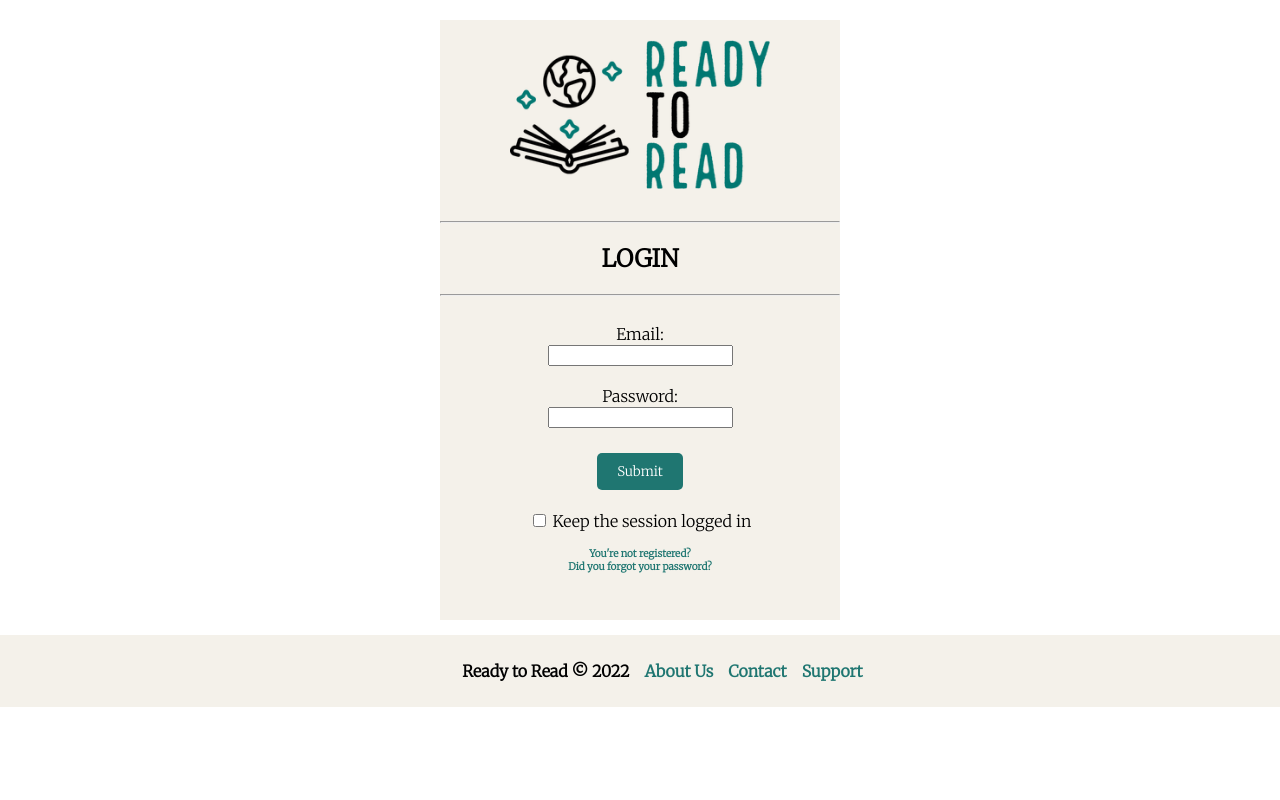
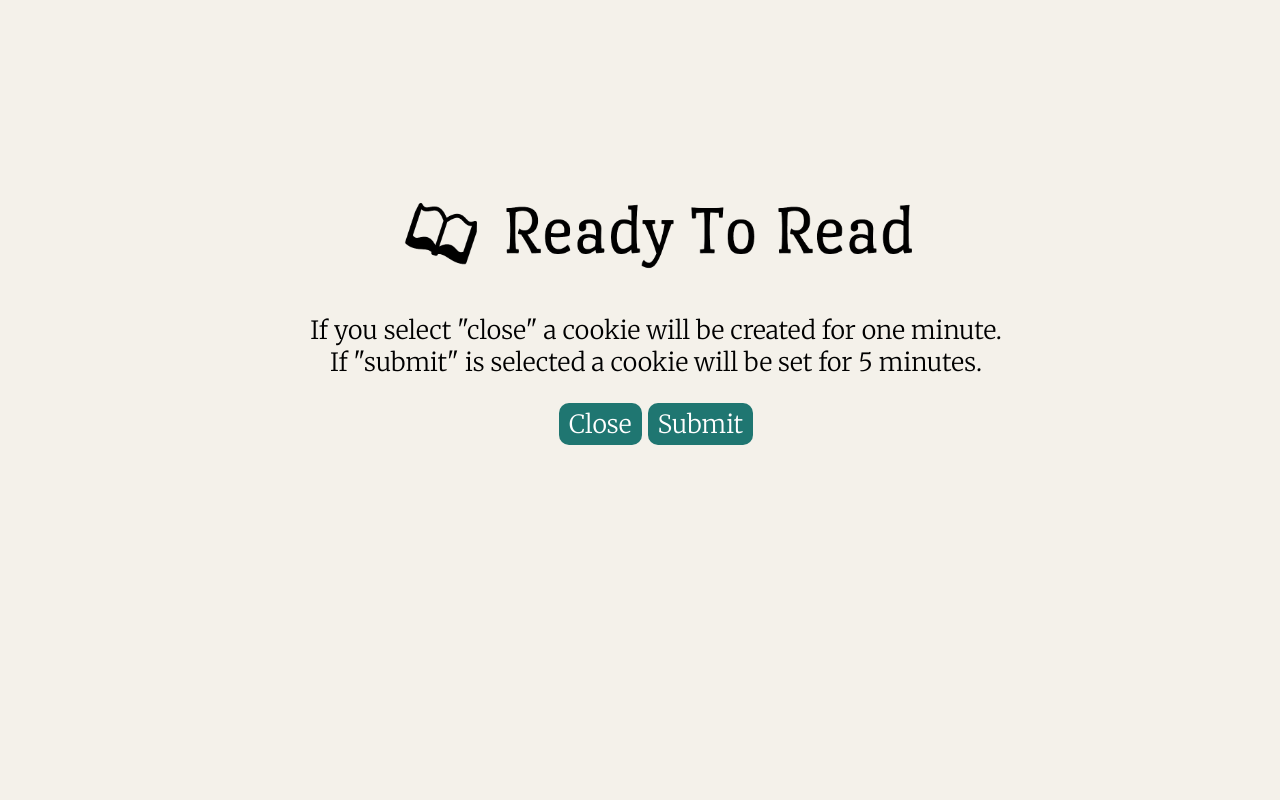
Before and after one commit to onemorecooder/ReadyToRead, a PHP site: page /login.php in a window 1280 px wide. Run offline with PHP 8.4, Linux system fonts and the light colour scheme.

Commit message:
PROYECTO PRÁCTICA DE MARCAS ACABADA

```diff
--- a/CSS/login.css
+++ b/CSS/login.css
@@ -156,3 +156,36 @@ footer ul li{
     }
 
 }
+
+.popup{
+    text-align:center;
+    width: 80%;
+    bottom: 0;
+    margin-top: auto;
+    padding-top: 15%;
+    font-size: 25px;
+}
+
+.popup-overlay{
+    display:none;
+    position:fixed;
+    height: 100%;
+    left:0;
+    right:0;
+    bottom:0;
+    background-color:#f4f1ea;
+    width: 100%;
+    padding:1rem;
+    z-index: 1;
+  }
+
+
+  a.close,
+  a.submit{
+    display:inline-block;
+    color:white;
+    background-color:#1f7671;
+    padding: 5px 10px;
+    border-radius: 10px;
+    text-decoration: none;
+  }
--- a/JS/login.js
+++ b/JS/login.js
@@ -49,3 +49,48 @@ $(document).ready(function () {
     }
   });
 });
+
+
+jQuery(document).ready(function($) {
+
+  //check to see if the submited cookie is set, if not check if the popup has been closed, if not then display the popup
+  if( getCookie('popupCookie') != 'submited'){
+    if(getCookie('popupCookie') != 'closed' ){
+      $('.popup-overlay').css("display", "block").hide().fadeIn();
+    }
+  }
+
+  $('a.close').click(function(){
+    $('.popup-overlay').fadeOut();
+    //sets the coookie to one minute if the popup is closed (whole numbers = days)
+    setCookie( 'popupCookie', 'closed', .00069444444 );
+  });
+
+  $('a.submit').click(function(){
+    $('.popup-overlay').fadeOut();
+    //sets the coookie to five minutes if the popup is submited (whole numbers = days)
+    setCookie( 'popupCookie', 'submited', .0034722222 );
+  });
+
+  function getCookie(cname) {
+    var name = cname + "=";
+    var ca = document.cookie.split(';');
+    for (var i = 0; i < ca.length; i++) {
+      var c = ca[i];
+      while (c.charAt(0) == ' ') {
+        c = c.substring(1);
+      }
+      if (c.indexOf(name) == 0) {
+        return c.substring(name.length, c.length);
+      }
+    }
+    return "";
+  }
+
+  function setCookie(cname, cvalue, exdays) {
+    var d = new Date();
+    d.setTime(d.getTime() + (exdays * 24 * 60 * 60 * 1000));
+    var expires = "expires=" + d.toUTCString();
+    document.cookie = cname + "=" + cvalue + ";" + expires + ";path=/";
+  }
+});
--- a/inicio.php
+++ b/inicio.php
@@ -11,6 +11,7 @@
   <link rel="stylesheet" href="CSS/inicio.css">
   <link rel="stylesheet" href="CSS/home_slider.css">
 
+
   <script src="JS/jquery-3.6.0.min.js"></script>
   <script src="JS/slick.js"></script>
   <script src="JS/slider_home.js" defer></script>
@@ -21,6 +22,7 @@
 </head>
 
 <body>
+
   <!-- INICIO CABECERA -->
   <header>
     <div id="cabezal">
--- a/login.php
+++ b/login.php
@@ -8,13 +8,21 @@
     <script src="JS/jquery-3.6.0.min.js"></script>
     <script src="JS/jquery.validate.min.js"></script>
     <script src="JS/additional-methods.min.js"></script>
-    <script src="JS/login.js"></script>
+    <script src="JS/login.js" defer></script>
     <link rel="stylesheet" href="CSS/login.css">
-    <link rel="stylesheet" href="CSS/login_js.css">
     <title>RTR | Login</title>
 </head>
 
 <body>
+
+<div class="popup-overlay">
+  <div class="popup">
+      <img src="Imagenes/Logo/logo_large.png" style="width: 50%; height: 50%;" alt="">
+    <p>If you select "close" a cookie will be created for one minute. <br>If "submit" is selected a cookie will be set for 5 minutes.</p>
+    <a href="javascript:;" class="close">Close</a>
+    <a href="javascript:;" class="submit">Submit</a>
+  </div>
+</div>
 
     <form id="second_form" method="post" action="credentials.php">
         <div>
```
Also changed, not shown: CSS/contact.css (+10 -2 lines), JS/signup.js (+71 -3 lines), contact.php (+17 -16 lines), signup.php (+13 -8 lines), Imagenes/fotos_grupo/oriol.jpeg.
